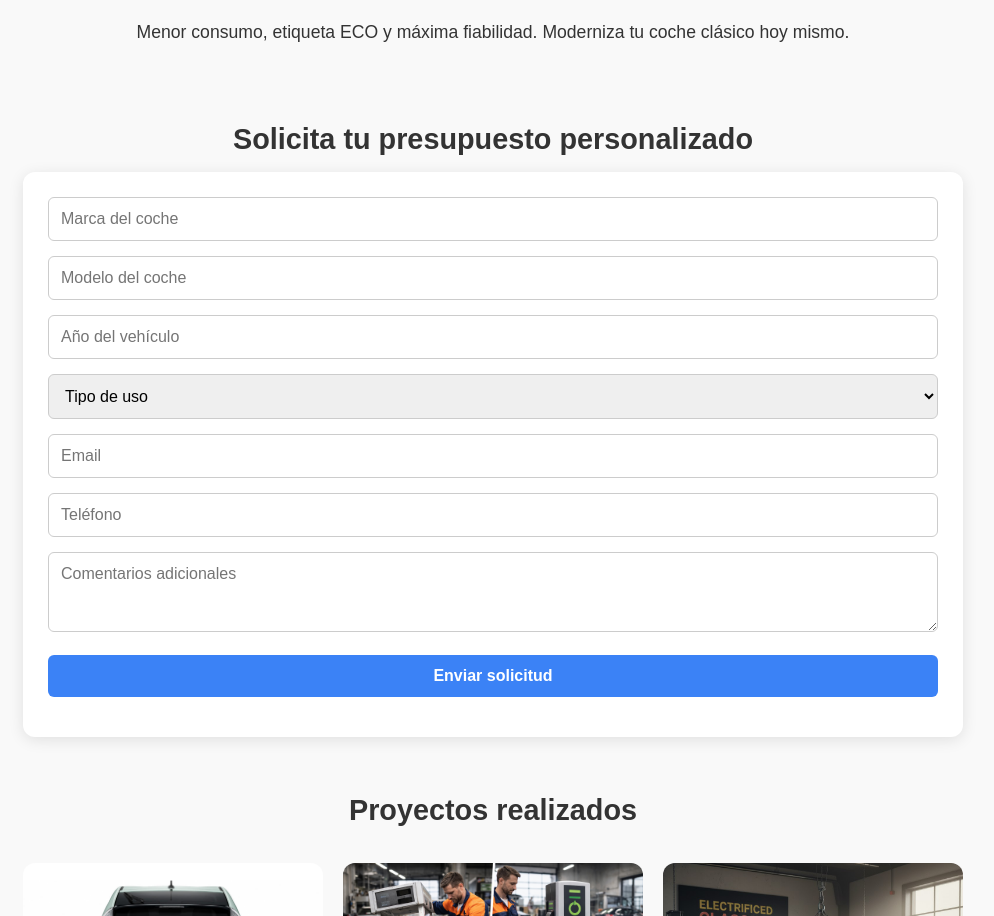
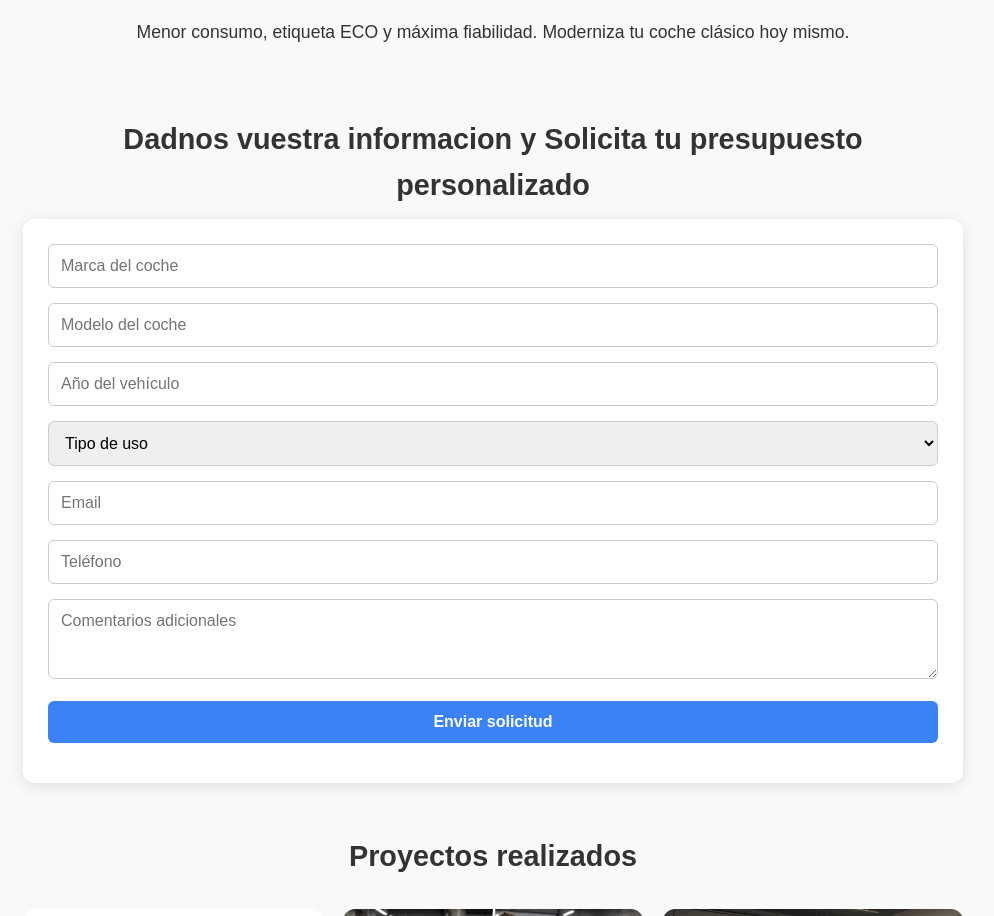
Before and after one commit to borjaG16/EcoBoost-Garage-1, a plain HTML site: page index.html in a window 1280 px wide. Shown: the part 1489-2405 px from the top of the page, without its empty margins (147-1141 px from the left). Drawn offline with Linux system fonts and the light colour scheme.

Commit message:
Update index.html

```diff
--- a/index.html
+++ b/index.html
@@ -156,7 +156,7 @@
 
     <!-- Formulario -->
     <section>
-      <h2>Solicita tu presupuesto personalizado</h2>
+      <h2>Dadnos vuestra informacion y Solicita tu presupuesto personalizado</h2>
       <form id="contactForm">
         <input type="text" name="marca" placeholder="Marca del coche" required>
         <input type="text" name="modelo" placeholder="Modelo del coche" required>
```
